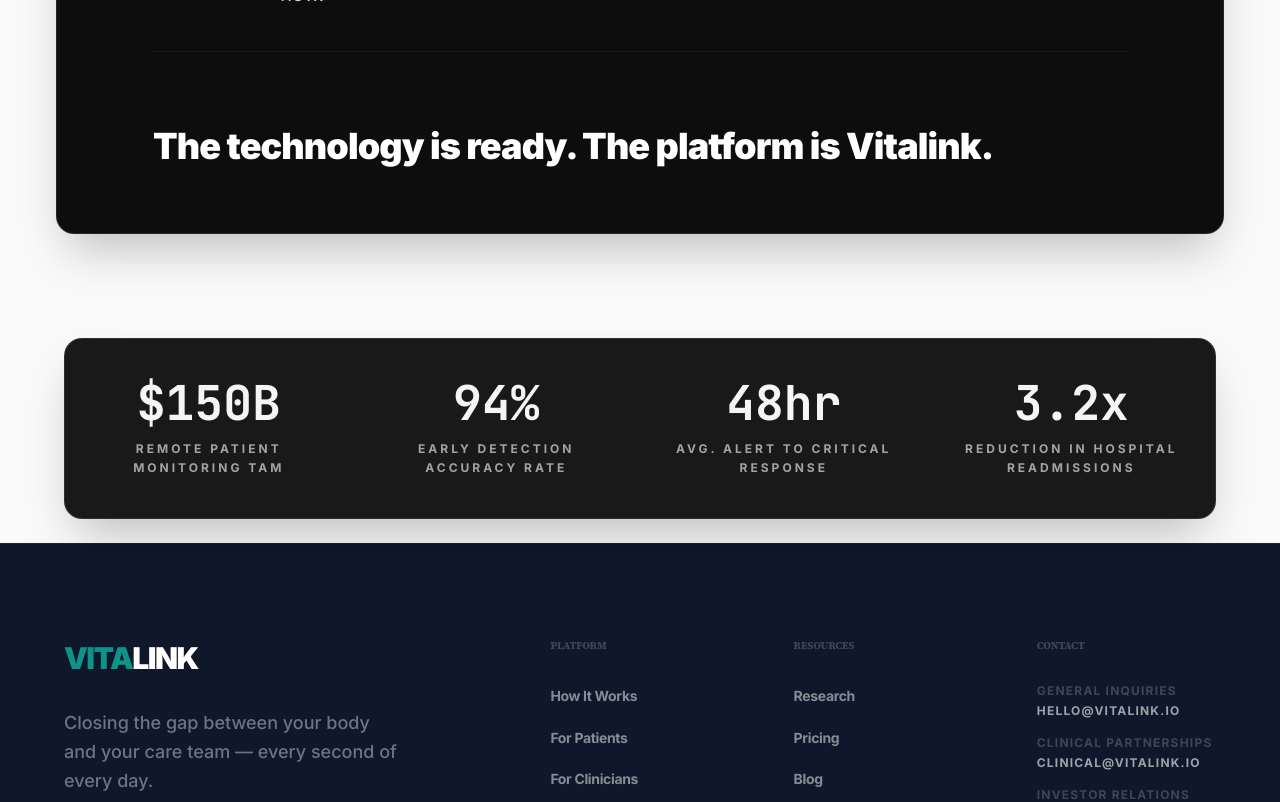
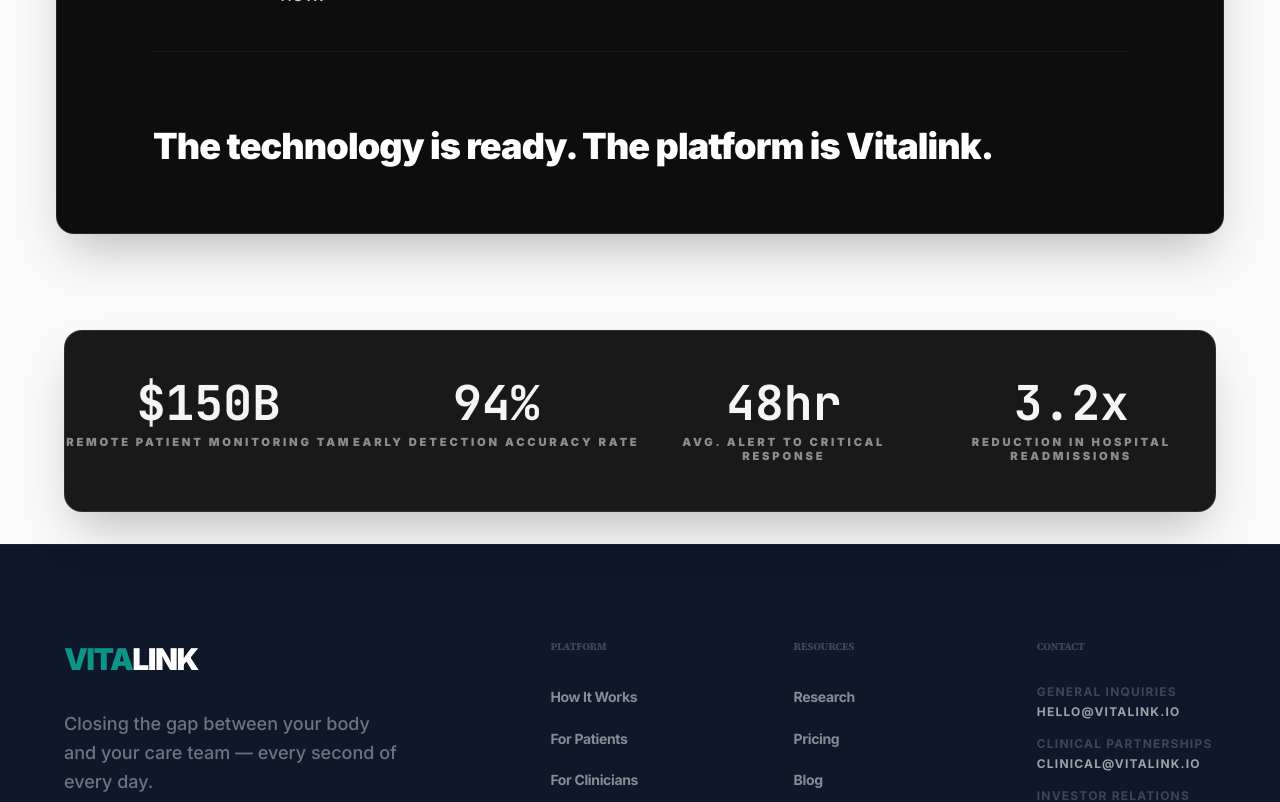
Before and after one commit to iom-future/vitalink, a React (Vite) app: page /for-patients in a window 1280 px wide. Shown: the part 1523-2325 px from the top of the page. Built offline with nearby package versions, Linux system fonts and the light colour scheme.

Commit message:
implement animation

```diff
--- a/src/components/Features.jsx
+++ b/src/components/Features.jsx
@@ -35,20 +35,21 @@
   },
 ];
 
-const container = {
-  hidden: { opacity: 0 },
+const slideIn = (direction = 'left', i = 0) => ({
+  hidden: {
+    opacity: 0,
+    x: direction === 'left' ? -25 : 25
+  },
   show: {
     opacity: 1,
+    x: 0,
     transition: {
-      staggerChildren: 0.1,
-    },
+      delay: i * 0.1,
+      duration: 0.8,
+      ease: [0.22, 1, 0.36, 1]
+    }
   },
-};
-
-const item = {
-  hidden: { opacity: 0, y: 20 },
-  show: { opacity: 1, y: 0, transition: { duration: 0.8, ease: [0.16, 1, 0.3, 1] } },
-};
+});
 
 export default function Features() {
   return (
@@ -70,17 +71,14 @@
           </motion.div>
         </div>
 
-        <motion.div
-          className="grid grid-cols-1 md:grid-cols-2 lg:grid-cols-3 gap-6 lg:gap-8"
-          variants={container}
-          initial="hidden"
-          whileInView="show"
-          viewport={{ once: true }}
-        >
+        <div className="grid grid-cols-1 md:grid-cols-2 lg:grid-cols-3 gap-6 lg:gap-8">
           {FEATURES.map((feature, index) => (
             <motion.div
               key={index}
-              variants={item}
+              variants={slideIn(index % 2 === 0 ? 'left' : 'right', index)}
+              initial="hidden"
+              whileInView="show"
+              viewport={{ once: true, margin: "-50px" }}
               className="p-8 md:p-10 rounded-2xl relative border-4 border-white bg-[#F5F5F7] bg-[radial-gradient(100%_50%_at_50%_0%,rgba(0,163,255,0.13)_0,rgba(0,163,255,0)_50%,rgba(0,163,255,0)_100%)] hover:border-primary/10 transition-all duration-500 hover:shadow-clinical-hover group overflow-hidden"
             >
               {/* Background Icon Effect */}
@@ -103,7 +101,7 @@
               </div>
             </motion.div>
           ))}
-        </motion.div>
+        </div>
       </div>
     </section>
   );
--- a/src/components/Hero.jsx
+++ b/src/components/Hero.jsx
@@ -16,22 +16,27 @@
   'ISO 27001',
 ];
 
-const fadeUp = {
-  hidden: { opacity: 0, y: 20 },
-  visible: (i = 0) => ({
+const slideIn = (direction = 'left', i = 0) => ({
+  hidden: {
+    opacity: 0,
+    x: direction === 'left' ? -30 : 30
+  },
+  visible: {
     opacity: 1,
-    y: 0,
-    transition: { delay: i * 0.1, duration: 0.8, ease: [0.16, 1, 0.3, 1] }
-  }),
-};
-
-import Threads from './Threads';
+    x: 0,
+    transition: {
+      delay: i * 0.1,
+      duration: 1.2,
+      ease: [0.22, 1, 0.36, 1]
+    }
+  },
+});
 
 export default function Hero({ bannerVisible }) {
   return (
     <section id="hero" className={`relative min-h-[90vh] flex flex-col justify-center overflow-hidden pb-6 bg-teal-light transition-all duration-500 ${bannerVisible ? 'pt-[170px]' : 'pt-[80px]'}`}>
       <div className="absolute inset-0 pointer-events-none opacity-60">
-
+        {/* <Threads /> */}
         {/* Soft bottom fade to blend with next section */}
         <div className="absolute inset-0 bg-linear-to-b from-transparent via-transparent to-white/90 pointer-events-none" />
       </div>
@@ -39,14 +44,18 @@
       <div className="relative z-10 text-center px-6 max-w-[1200px] mx-auto w-full">
         <motion.span
           className="eyebrow"
-          variants={fadeUp} initial="hidden" whileInView="visible" viewport={{ once: true }} custom={0}
+          initial={{ opacity: 0, y: 10 }}
+          animate={{ opacity: 1, y: 0 }}
+          transition={{ duration: 0.8, ease: [0.16, 1, 0.3, 1] }}
         >
           The future of patient monitoring is here
         </motion.span>
 
         <motion.h1
           className="text-[clamp(2.5rem,6vw,4.5rem)] text-secondary font-black max-w-[1000px] mx-auto mb-6 tracking-tight leading-[1.05]"
-          variants={fadeUp} initial="hidden" whileInView="visible" viewport={{ once: true }} custom={1}
+          initial={{ opacity: 0, x: -50 }}
+          animate={{ opacity: 1, x: 0 }}
+          transition={{ delay: 0.2, duration: 1, ease: [0.16, 1, 0.3, 1] }}
         >
           Your Patient's Health, <br className="hidden sm:block" />
           <span className="bg-gradient-to-r from-primary via-accent to-primary bg-clip-text text-transparent bg-[length:200%_auto] animate-[gradientShift_8s_linear_infinite]">
@@ -58,21 +67,27 @@
 
         <motion.p
           className="text-secondary/80 text-lg md:text-2xl max-w-[800px] mx-auto mb-6 leading-relaxed font-medium"
-          variants={fadeUp} initial="hidden" whileInView="visible" viewport={{ once: true }} custom={2}
+          initial={{ opacity: 0, x: 50 }}
+          animate={{ opacity: 1, x: 0 }}
+          transition={{ delay: 0.4, duration: 1, ease: [0.16, 1, 0.3, 1] }}
         >
           Vitalink connects wearable IoT devices, AI-powered health analytics, and patient-owned blockchain health records into one seamless platform — giving clinicians the live insight they need and patients the privacy they deserve.
         </motion.p>
 
         <motion.p
           className="text-secondary/50 text-[0.85rem] md:text-[1rem] max-w-[850px] mx-auto mb-8 leading-relaxed italic"
-          variants={fadeUp} initial="hidden" whileInView="visible" viewport={{ once: true }} custom={2.5}
+          initial={{ opacity: 0 }}
+          animate={{ opacity: 1 }}
+          transition={{ delay: 1, duration: 1 }}
         >
           HIPAA-certified • Trusted by physicians, hospital networks, and research institutions • Built with patients — not just for them
         </motion.p>
 
         <motion.div
           className="flex flex-col sm:flex-row gap-5 justify-center mb-6"
-          variants={fadeUp} initial="hidden" whileInView="visible" viewport={{ once: true }} custom={3}
+          initial={{ opacity: 0, y: 20 }}
+          animate={{ opacity: 1, y: 0 }}
+          transition={{ delay: 0.8, duration: 0.8 }}
         >
           <Link to="/pricing" className="btn-teal justify-center group px-10">
             Start Monitoring Now
@@ -86,7 +101,9 @@
 
         <motion.div
           className="relative overflow-hidden w-full opacity-40 hover:opacity-100 transition-opacity duration-500 mask-fade py-4"
-          variants={fadeUp} initial="hidden" whileInView="visible" viewport={{ once: true }} custom={4}
+          initial={{ opacity: 0 }}
+          animate={{ opacity: 1 }}
+          transition={{ delay: 1.2, duration: 1 }}
         >
           <div className="flex gap-16 animate-[marquee_30s_linear_infinite] whitespace-nowrap w-max">
             {[...TRUST_BADGES, ...TRUST_BADGES, ...TRUST_BADGES, ...TRUST_BADGES].map((badge, idx) => (
--- a/src/components/HowItWorks.jsx
+++ b/src/components/HowItWorks.jsx
@@ -46,7 +46,23 @@
   },
 ];
 
-function StepCard({ step, isCarousel = false }) {
+const slideIn = (direction = 'left', i = 0) => ({
+  hidden: {
+    opacity: 0,
+    x: direction === 'left' ? -25 : 25
+  },
+  visible: {
+    opacity: 1,
+    x: 0,
+    transition: {
+      delay: i * 0.1,
+      duration: 0.8,
+      ease: [0.22, 1, 0.36, 1]
+    }
+  },
+});
+
+function StepCard({ step, index, isCarousel = false }) {
   const cardRef = useRef(null);
   const { scrollXProgress } = useScroll({
     target: cardRef,
@@ -93,9 +109,10 @@
 
   return (
     <motion.div
-      initial={{ opacity: 0, y: 30 }}
-      whileInView={{ opacity: 1, y: 0 }}
-      viewport={{ once: true }}
+      initial="hidden"
+      whileInView="visible"
+      viewport={{ once: true, margin: "-100px" }}
+      variants={slideIn(index % 2 === 0 ? 'left' : 'right', index)}
       className="h-full"
     >
       {CardContent}
@@ -176,8 +193,8 @@
 
         {/* Grid for lg+ */}
         <div className="hidden lg:grid grid-cols-2 gap-12 lg:gap-16 px-6">
-          {STEPS.map((step) => (
-            <StepCard key={step.id} step={step} />
+          {STEPS.map((step, idx) => (
+            <StepCard key={step.id} step={step} index={idx} />
           ))}
         </div>
 
--- a/src/components/Problem.jsx
+++ b/src/components/Problem.jsx
@@ -41,28 +41,41 @@
   },
 ];
 
-const fadeUp = {
-  hidden: { opacity: 0, y: 30 },
-  visible: (i = 0) => ({
+const slideIn = (direction = 'left', i = 0) => ({
+  hidden: {
+    opacity: 0,
+    x: direction === 'left' ? -25 : 25
+  },
+  visible: {
     opacity: 1,
-    y: 0,
-    transition: { delay: i * 0.1, duration: 0.8, ease: [0.16, 1, 0.3, 1] }
-  }),
-};
+    x: 0,
+    transition: {
+      delay: i * 0.1,
+      duration: 0.8,
+      ease: [0.22, 1, 0.36, 1]
+    }
+  },
+});
 
 export default function Problem() {
   const { ref: statsRef, inView: statsInView } = useInView({
     triggerOnce: true,
-    threshold: 0.1,
+    threshold: 0.2,
   });
 
   return (
-    <section id="problem" className="py-16 md:py-24 lg:py-32 ">
+    <section id="problem" className="py-16 md:py-24 lg:py-32 overflow-hidden">
       {/* Header */}
       <div className="max-w-[1200px] mx-auto px-6 mb-10">
         <motion.div
           className="text-center"
-          variants={fadeUp} initial="hidden" whileInView="visible" viewport={{ once: true }}
+          initial="hidden"
+          whileInView="visible"
+          viewport={{ once: true, margin: "-100px" }}
+          variants={{
+            hidden: { opacity: 0, y: 30 },
+            visible: { opacity: 1, y: 0, transition: { duration: 0.8, ease: [0.16, 1, 0.3, 1] } }
+          }}
         >
           <span className="eyebrow-red">The Problem We Exist To Solve</span>
           <h2 className="text-[clamp(2.5rem,5vw,3.5rem)] font-black mb-10 leading-[1.05] tracking-tight text-secondary">
@@ -84,7 +97,10 @@
             <motion.div
               key={p.title}
               className="p-8 md:p-10 rounded-2xl relative border-4 border-white bg-[#F5F5F7] bg-[radial-gradient(100%_50%_at_50%_0%,rgba(239,68,68,0.1)_0,rgba(239,68,68,0)_50%,rgba(239,68,68,0)_100%)] hover:border-red-500/10 transition-all duration-500 hover:shadow-clinical-hover group overflow-hidden"
-              variants={fadeUp} initial="hidden" whileInView="visible" viewport={{ once: true }} custom={i}
+              initial="hidden"
+              whileInView="visible"
+              viewport={{ once: true, margin: "-50px" }}
+              variants={slideIn(i % 2 === 0 ? 'left' : 'right', i)}
             >
               {/* Background Icon Effect */}
               <div className="absolute -bottom-10 -right-10 text-red-500 opacity-[0.07] group-hover:opacity-[0.1] group-hover:scale-110 group-hover:-rotate-12 transition-all duration-700 pointer-events-none">
@@ -105,15 +121,25 @@
         <motion.div
           ref={statsRef}
           className="bg-black/95 backdrop-blur-2xl shadow-2xl rounded-2xl py-12 md:py-16 px-10 md:px-24 text-white border border-white/10 relative overflow-hidden"
-          initial={{ opacity: 0 }}
-          whileInView={{ opacity: 1 }}
-          viewport={{ once: true }}
-          transition={{ duration: 1 }}
+          initial="hidden"
+          whileInView="visible"
+          viewport={{ once: true, margin: "-100px" }}
+          variants={{
+            hidden: { opacity: 0, scale: 0.95 },
+            visible: { opacity: 1, scale: 1, transition: { duration: 1, ease: [0.16, 1, 0.3, 1] } }
+          }}
         >
           <div className="absolute top-0 right-0 w-96 h-96 bg-red-500/10 rounded-full -mr-32 -mt-32 blur-3xl"></div>
           <div className="relative z-10 space-y-10">
             {PULL_STATS.map((s, i) => (
-              <div key={i} className="flex flex-col md:flex-row md:items-center gap-6 md:gap-12 border-b border-white/5 pb-10 last:border-none">
+              <motion.div
+                key={i}
+                className="flex flex-col md:flex-row md:items-center gap-6 md:gap-12 border-b border-white/5 pb-10 last:border-none"
+                initial="hidden"
+                whileInView="visible"
+                viewport={{ once: true }}
+                variants={slideIn(i % 2 === 0 ? 'left' : 'right', i)}
+              >
                 <span className="text-accent font-black text-4xl md:text-5xl font-mono tracking-tighter shrink-0">
                   {s.number ? (
                     <Counter
@@ -127,11 +153,17 @@
                   )}
                 </span>
                 <p className="text-white/80 text-lg md:text-xl leading-relaxed">{s.text}</p>
-              </div>
+              </motion.div>
             ))}
-            <p className="text-white font-black text-3xl md:text-4xl pt-8 tracking-tight leading-tight">
+            <motion.p
+              className="text-white font-black text-3xl md:text-4xl pt-8 tracking-tight leading-tight"
+              initial={{ opacity: 0, y: 20 }}
+              whileInView={{ opacity: 1, y: 0 }}
+              viewport={{ once: true }}
+              transition={{ delay: 0.5, duration: 0.8 }}
+            >
               The technology is ready. <br className="sm:hidden" /> The platform is Vitalink.
-            </p>
+            </motion.p>
           </div>
         </motion.div>
       </div>
--- a/src/components/SocialProof.jsx
+++ b/src/components/SocialProof.jsx
@@ -34,20 +34,40 @@
 
 const LOGOS = ['EPIC', 'CERNER', 'ATHENA', 'MAYO CLINIC', 'CLEVELAND CLINIC'];
 
+const slideIn = (direction = 'left', i = 0) => ({
+  hidden: {
+    opacity: 0,
+    x: direction === 'left' ? -25 : 25
+  },
+  visible: {
+    opacity: 1,
+    x: 0,
+    transition: {
+      delay: i * 0.1,
+      duration: 0.8,
+      ease: [0.22, 1, 0.36, 1]
+    }
+  },
+});
+
 export default function SocialProof() {
   const { ref: statsRef, inView: statsInView } = useInView({
     triggerOnce: true,
-    threshold: 0.1,
+    threshold: 0.2,
   });
 
   return (
-    <section id="social-proof" className="py-16 md:py-24 lg:py-32 ">
+    <section id="social-proof" className="py-16 md:py-24 lg:py-32 overflow-hidden">
       <div className="max-w-[1200px] mx-auto px-6">
         <div className="text-center mb-10 lg:mb-16 px-4">
           <motion.div
-            initial={{ opacity: 0, y: 20 }}
-            whileInView={{ opacity: 1, y: 0 }}
-            viewport={{ once: true }}
+            initial="hidden"
+            whileInView="visible"
+            viewport={{ once: true, margin: "-100px" }}
+            variants={{
+              hidden: { opacity: 0, y: 30 },
+              visible: { opacity: 1, y: 0, transition: { duration: 0.8, ease: [0.16, 1, 0.3, 1] } }
+            }}
           >
             <span className="eyebrow">WHAT CLINICIANS AND PATIENTS ARE SAYING</span>
             <h2 className="text-[clamp(2.5rem,5vw,3.5rem)] font-black mb-10 leading-[1.05] tracking-tight text-secondary">
@@ -64,9 +84,10 @@
             <motion.div
               key={i}
               className="p-6 rounded-2xl bg-slate-200/50 border border-secondary/5 text-center shadow-[inset_0_2px_10px_rgba(255,255,255,0.8)] relative overflow-hidden group hover:border-primary/20 transition-all duration-500"
-              initial={{ opacity: 0, scale: 0.9 }}
-              animate={statsInView ? { opacity: 1, scale: 1 } : {}}
-              transition={{ delay: i * 0.1, duration: 0.8 }}
+              initial="hidden"
+              whileInView="visible"
+              viewport={{ once: true, margin: "-50px" }}
+              variants={slideIn(i % 2 === 0 ? 'left' : 'right', i)}
             >
               <div className="absolute top-0 right-0 w-32 h-32 bg-white/60 rounded-full -mr-10 -mt-10 blur-2xl transition-opacity group-hover:opacity-100 opacity-60"></div>
 
@@ -92,10 +113,10 @@
             <motion.div
               key={i}
               className="flex flex-col items-start p-2"
-              initial={{ opacity: 0, y: 30 }}
-              whileInView={{ opacity: 1, y: 0 }}
-              viewport={{ once: true }}
-              transition={{ delay: i * 0.2, duration: 1 }}
+              initial="hidden"
+              whileInView="visible"
+              viewport={{ once: true, margin: "-50px" }}
+              variants={slideIn(i % 2 === 0 ? 'left' : 'right', i)}
             >
               <div className="mb-10 p-4 rounded-2xl bg-primary/5 text-primary">
                 <Quote size={20} className="fill-current opacity-20" />
--- a/src/components/Stats.jsx
+++ b/src/components/Stats.jsx
@@ -10,6 +10,22 @@
   { number: 3.2, suffix: 'x', decimals: 1, label: 'Reduction in Hospital Readmissions' },
 ];
 
+const slideIn = (direction = 'left', i = 0) => ({
+  hidden: {
+    opacity: 0,
+    x: direction === 'left' ? -20 : 20
+  },
+  visible: {
+    opacity: 1,
+    x: 0,
+    transition: {
+      delay: i * 0.1,
+      duration: 1,
+      ease: [0.22, 1, 0.36, 1]
+    }
+  },
+});
+
 function Stats() {
   const { ref, inView } = useInView({
     triggerOnce: true,
@@ -17,18 +33,22 @@
   });
 
   return (
-    <div className='hero-stats'>
-      <div className="mx-auto -translate-y-6  relative z-10 w-[90%]">
-        <div ref={ref} className="max-w-[1200px] mx-auto grid bg-black/90 backdrop-blur-2xl shadow-2xl hover:shadow-2xl hover:shadow-black/50 rounded-2xl grid-cols-2 lg:grid-cols-4 border border-white/10 relative overflow-hidden">
+    <div className='hero-stats relative z-20'>
+      <div className="mx-auto -translate-y-8 relative w-[90%] max-w-[1200px]">
+        <div
+          ref={ref}
+          className="grid bg-black/90 backdrop-blur-2xl shadow-2xl hover:shadow-black/50 rounded-2xl grid-cols-2 lg:grid-cols-4 border border-white/10 relative overflow-hidden transition-all duration-500"
+        >
           {STATS.map((stat, i) => (
             <motion.div
-              key={stat.label}
-              className={`relative z-10 text-center py-6 md:py-10 px-6 `}
-              initial={{ opacity: 0, y: 20 }}
-              animate={inView ? { opacity: 1, y: 0 } : {}}
-              transition={{ delay: 0.1 * i, duration: 0.8 }}
+              key={i}
+              className="text-center py-8 md:py-12 group"
+              initial="hidden"
+              whileInView="visible"
+              viewport={{ once: true }}
+              variants={slideIn(i % 2 === 0 ? 'left' : 'right', i)}
             >
-              <div className="font-mono text-4xl md:text-5xl font-black text-accent mb-3">
+              <div className="font-mono text-4xl md:text-5xl font-black text-accent mb-2 group-hover:scale-110 transition-transform duration-500">
                 <Counter
                   value={stat.number}
                   decimals={stat.decimals || 0}
@@ -37,7 +57,7 @@
                   inView={inView}
                 />
               </div>
-              <div className="text-white/60 text-[0.65rem] md:text-[0.75rem] font-bold uppercase tracking-[0.25em] leading-relaxed">
+              <div className="text-[0.6rem] md:text-[0.7rem] font-black text-white/50 uppercase tracking-[0.25em] leading-tight group-hover:text-accent transition-colors">
                 {stat.label}
               </div>
             </motion.div>
--- a/src/pages/Home.jsx
+++ b/src/pages/Home.jsx
@@ -9,7 +9,7 @@
 
 export default function Home({ bannerVisible }) {
   return (
-    <>
+    <div className='overflow-x-hidden'>
       <Hero bannerVisible={bannerVisible} />
       <Stats />
       <Problem />
@@ -17,6 +17,6 @@
       <Features />
       <SocialProof />
       <CtaSection />
-    </>
+    </div>
   );
 }
```
Also changed, not shown: src/components/CtaSection.jsx (+6 -6 lines).
